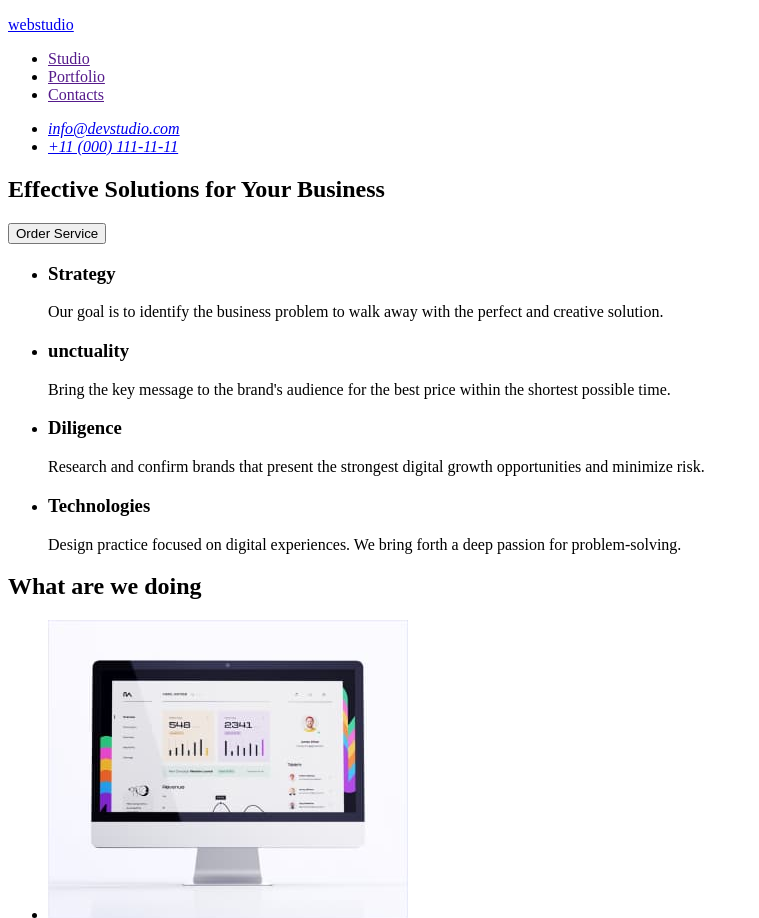
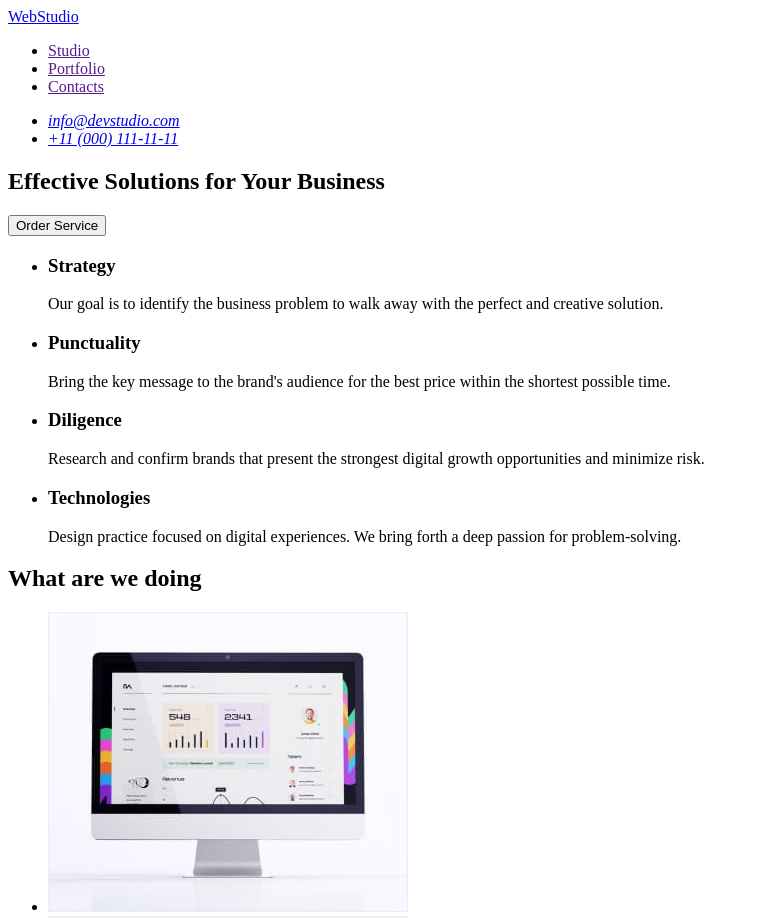
Before and after one commit to Roma0901/goit-markup-hw-01, a plain HTML site: page index.html in a window 1280 px wide. Shown: the top 918 px of the page, without its empty margins (0-759 px from the left). Drawn offline with Linux system fonts and the light colour scheme.

Commit message:
Update index.html

```diff
--- a/index.html
+++ b/index.html
@@ -10,7 +10,7 @@
     <!-- header  -->
     <header>
       <nav>
-        <a href="./index.html"> <p>webstudio</p></a>
+        <a href="./index.html">WebStudio</a>
         <ul>
           <li><a href="">Studio</a></li>
           <li><a href="">Portfolio</a></li>
@@ -45,7 +45,7 @@
             </p>
           </li>
           <li>
-            <h3>unctuality</h3>
+            <h3>Punctuality</h3>
 
             <p>
               Bring the key message to the brand's audience for the best price
@@ -102,7 +102,7 @@
       </section>
       <!-- our team -->
       <section>
-        <h2>Our team</h2>
+        <h2>Our Team</h2>
         <ul>
           <li>
             <img
@@ -153,7 +153,7 @@
     </main>
     <!-- footer -->
     <footer>
-      <a href="./index.html"> <p>webstudio</p></a>
+      <a href="./index.html">WebStudio</p></a>
       <p>
         Increase the flow of customers and sales for your business with digital
         marketing & growth solutions.
```
